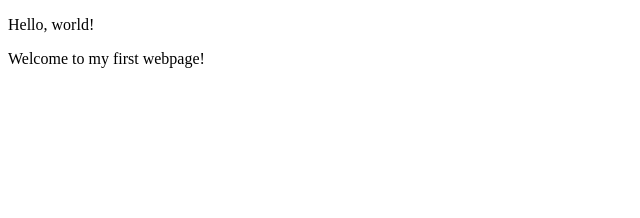
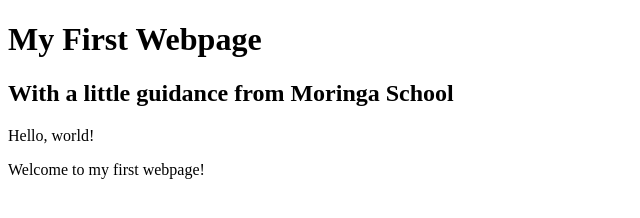
Before and after one commit to angyeeh/my-first-webpage, a plain HTML site: page my-first-webpage.html in a window 1280 px wide. Shown: the whole page, without its empty margins (0-640 px from the left). Drawn offline with Linux system fonts and the light colour scheme.

Commit message:
add header block elements

```diff
--- a/my-first-webpage.html
+++ b/my-first-webpage.html
@@ -7,6 +7,8 @@
 </head>
 
 <body>
+  <h1>My First Webpage</h1>
+  <h2>With a little guidance from Moringa School</h2>
   <p>Hello, world!</p>
   <p>Welcome to my first webpage!</p>
 </body>
```
